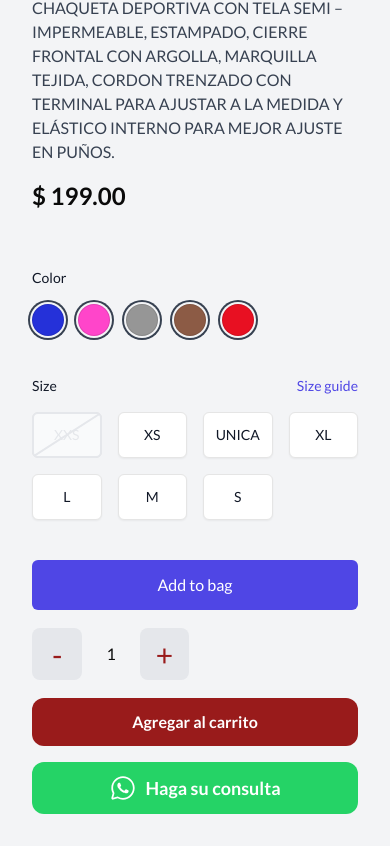
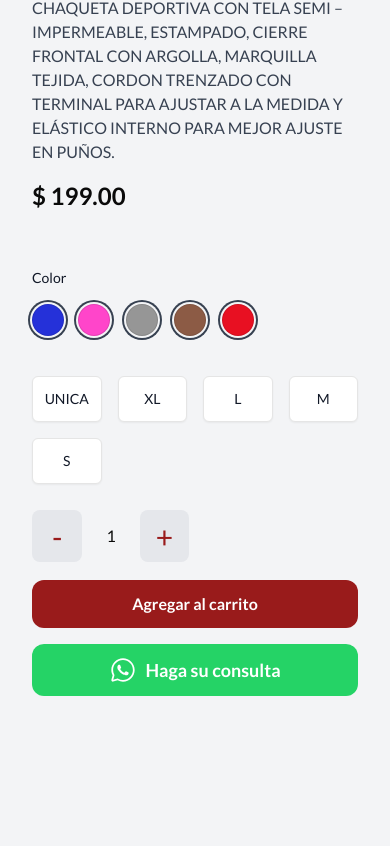
Before and after one commit to CesarGMEFA/sabrinasport7-nextjs, a Next.js app: page /productos/1 in a window 390 px wide. Shown: the part 625-1471 px from the top of the page. After the commit the page ends 1353 px from the top, so only its background shows below. Built offline with nearby package versions, Linux system fonts and the light colour scheme.

Commit message:
Refactor code to improve performance and readability

```diff
--- a/src/app/productos/[id]/page.tsx
+++ b/src/app/productos/[id]/page.tsx
@@ -6,9 +6,22 @@ import { v4 as uuid } from "uuid";
 import clsx from "clsx";
 import ReactHtmlParser from "react-html-parser";
 import WhatsAppIcon from "@/components/icons/WhatsAppIcon";
+import {
+  Form,
+  FormControl,
+  FormDescription,
+  FormField,
+  FormItem,
+  FormLabel,
+  FormMessage,
+} from "@/components/ui/form";
+import { Input } from "@/components/ui/input";
 import { colorMap } from "@/lib/colorMap";
 import { getProduct } from "@/lib/api/products";
 
+import { zodResolver } from "@hookform/resolvers/zod";
+import { useForm, Controller } from "react-hook-form";
+import * as z from "zod";
 type Props = {
   params: {
     id: string;
@@ -28,11 +41,8 @@ export default function ProductPage({ params }: Props) {
     "https://sabrinasport7.com/wp-content/uploads/2023/11/104153_3_738x.progressive.webp",
     "https://sabrinasport7.com/wp-content/uploads/2023/11/104153_6_738x.progressive.webp",
   ]);
-
   const [activeImg, setActiveImage] = useState(images[0]);
-
   const [amount, setAmount] = useState(1);
-
   const [selectedColor, setSelectedColor] = useState("");
   const [selectedSize, setSelectedSize] = useState("");
 
@@ -46,19 +56,34 @@ export default function ProductPage({ params }: Props) {
   };
 
   const sizes = {
-    "id": 5,
-    "name": "Talla",
-    "position": 0,
-    "visible": true,
-    "variation": true,
-    "options": [
-      "UNICA",
-      "XL",
-      "L",
-      "M",
-      "s"
-    ]
-  }
+    id: 5,
+    name: "Talla",
+    position: 0,
+    visible: true,
+    variation: true,
+    options: ["UNICA", "XL", "L", "M", "s"],
+  };
+
+  // const formSchema = z.object({
+  //   color: z.string().optional().refine(value => value !== '', {
+  //     message: "Es obligatorio seleccionar un color para guardar el producto.",
+  //   }),
+  //   size: z.string().optional().refine(value => value !== '', {
+  //     message: "Es obligatorio seleccionar un tamaño para guardar el producto.",
+  //   }),
+  // });
+  const formSchema = z.object({
+    color: z.string().optional(),
+    size: z.string().optional(),
+  });
+  const form = useForm<z.infer<typeof formSchema>>({
+    resolver: zodResolver(formSchema),
+  });
+
+  const onSubmit = (data: any) => {
+    data.amount = amount;
+    console.log(data);
+  };
 
   return (
     <section className="max-w-7xl mx-auto p-8">
@@ -125,7 +150,7 @@ export default function ProductPage({ params }: Props) {
               -M
             </h1>
           </div>
-          <div className='text-gray-700'>
+          <div className="text-gray-700">
             {ReactHtmlParser(
               "<p >CHAQUETA DEPORTIVA CON TELA SEMI &#8211; IMPERMEABLE, ESTAMPADO, CIERRE FRONTAL CON ARGOLLA, MARQUILLA TEJIDA, CORDON TRENZADO CON TERMINAL PARA AJUSTAR A LA MEDIDA Y ELÁSTICO INTERNO PARA MEJOR AJUSTE EN PUÑOS.</p>\n"
             )}
@@ -133,33 +158,34 @@ export default function ProductPage({ params }: Props) {
           <h6 className="text-2xl font-semibold">$ 199.00</h6>
           {/* Options */}
 
-          <form className="mt-10">
-
+          <form onSubmit={form.handleSubmit(onSubmit)} className="mt-10">
             {/* <!-- Colors --> */}
+            <Controller
+              control={form.control}
+              name="color"
+              render={({ field }) => (
                 <div>
                   <h3 className="text-sm font-medium text-gray-900">Color</h3>
 
                   <fieldset className="mt-4">
                     <legend className="sr-only">Choose a color</legend>
                     <div className="flex items-center space-x-3">
-
                       {atributos.options.map((color, index) => (
                         <label
                           key={uuid()}
                           className={clsx(
                             `relative -m-0.5 flex cursor-pointer items-center justify-center rounded-full p-0.5 focus:outline-none ring-gray-700`,
                             {
-                          "ring ring-offset-1": selectedColor === color,
-                          "ring-2": selectedColor !== color
+                              "ring ring-offset-1": field.value === color,
+                              "ring-2": field.value !== color,
                             }
                           )}
                         >
                           <input
                             type="radio"
-                        name="color-choice"
                             value={color}
                             className="sr-only"
-                        onChange={() => setSelectedColor(color)}
+                            onChange={() => field.onChange(color)}
                             aria-labelledby={`color-choice-${index}-label`}
                           />
                           <span
@@ -171,159 +197,88 @@ export default function ProductPage({ params }: Props) {
                           <span
                             aria-hidden="true"
                             className={`h-8 w-8 rounded-full border border-black border-opacity-10`}
-                        style={{ backgroundColor: colorMap[color as keyof typeof colorMap] }}
+                            style={{
+                              backgroundColor:
+                                colorMap[color as keyof typeof colorMap],
+                            }}
                           ></span>
                         </label>
                       ))}
                     </div>
                   </fieldset>
                 </div>
+              )}
+            />
 
             {/* <!-- Sizes --> */}
+            <Controller
+              control={form.control}
+              name="size"
+              render={({ field }) => (
                 <div className="mt-10">
-              <div className="flex items-center justify-between">
-                <h3 className="text-sm font-medium text-gray-900">Size</h3>
-                <a
-                  href="#"
-                  className="text-sm font-medium text-indigo-600 hover:text-indigo-500"
-                >
-                  Size guide
-                </a>
-              </div>
-
                   <fieldset className="mt-4">
                     <legend className="sr-only">Choose a size</legend>
                     <div className="grid grid-cols-4 gap-4 sm:grid-cols-8 lg:grid-cols-4">
-                  {/* <!-- Active: "ring-2 ring-indigo-500" --> */}
-                  <label className="group relative flex items-center justify-center rounded-md border py-3 px-4 text-sm font-medium uppercase hover:bg-gray-50 focus:outline-none sm:flex-1 sm:py-6 cursor-not-allowed bg-gray-50 text-gray-200">
+                      {sizes.options.map((size, index) => (
+                        <label
+                          key={uuid()}
+                          className={clsx(
+                            "group relative flex items-center justify-center rounded-md border py-3 px-4 text-sm font-medium uppercase hover:bg-gray-50 focus:outline-none sm:flex-1 sm:py-6 cursor-pointer bg-white text-gray-900 shadow-sm",
+                            {
+                              "ring-2 ring-red-500": field.value === size,
+                            }
+                          )}
+                        >
                           <input
                             type="radio"
-                      name="size-choice"
-                      value="XXS"
-                      disabled
-                      className="sr-only"
-                      aria-labelledby="size-choice-0-label"
-                    />
-                    <span id="size-choice-0-label">XXS</span>
-                    <span
-                      aria-hidden="true"
-                      className="pointer-events-none absolute -inset-px rounded-md border-2 border-gray-200"
-                    >
-                      <svg
-                        className="absolute inset-0 h-full w-full stroke-2 text-gray-200"
-                        viewBox="0 0 100 100"
-                        preserveAspectRatio="none"
-                        stroke="currentColor"
-                      >
-                        <line
-                          x1="0"
-                          y1="100"
-                          x2="100"
-                          y2="0"
-                          vectorEffect="non-scaling-stroke"
-                        />
-                      </svg>
-                    </span>
-                  </label>
-
-                  {/* <!-- Active: "ring-2 ring-indigo-500" --> */}
-                  <label className={clsx(
-                    "group relative flex items-center justify-center rounded-md border py-3 px-4 text-sm font-medium uppercase hover:bg-gray-50 focus:outline-none sm:flex-1 sm:py-6 cursor-pointer bg-white text-gray-900 shadow-sm",
-                    {
-                      "ring-2 ring-indigo-500": selectedSize === "XS",
-                    }
-                  )}>
-                    <input
-                      type="radio"
-                      name="size-choice"
-                      value="XS"
-                      className="sr-only"
-                      aria-labelledby={`size-choice-4-label`}
-                    />
-                    <span id="size-choice-1-label">XS</span>
-                    {/* <!--
-                    Active: "border", Not Active: "border-2"
-                    Checked: "border-indigo-500", Not Checked: "border-transparent"
-                  --> */}
-                    <span
-                      className={clsx(
-                        "pointer-events-none absolute -inset-px rounded-md",
-                        {
-                          "border border-indigo-500": selectedSize === "XS",
-                          "border-2 border-transparent": selectedSize !== "XS",
-                        }
-                      )}
-                      aria-hidden="true"
-                    ></span>
-                  </label>
-
-                  {sizes.options.map((size, index) => (
-                    <label key={uuid()} className={clsx(
-                    "group relative flex items-center justify-center rounded-md border py-3 px-4 text-sm font-medium uppercase hover:bg-gray-50 focus:outline-none sm:flex-1 sm:py-6 cursor-pointer bg-white text-gray-900 shadow-sm",
-                    {
-                      "ring-2 ring-red-500": selectedSize === size,
-                    }
-                  )}>
-                    <input
-                      type="radio"
-                      name="size-choice"
                             value={size}
                             className="sr-only"
-                      onChange={() => setSelectedSize(size)}
+                            onChange={() => field.onChange(size)}
                             aria-labelledby={`size-choice-${index}-label`}
                           />
                           <span id={`size-choice-${index}-label`}>{size}</span>
-                    {/* <!--
-                    Active: "border", Not Active: "border-2"
-                    Checked: "border-indigo-500", Not Checked: "border-transparent"
-                  --> */}
-                    <span
-                      className={clsx(
-                        "pointer-events-none absolute -inset-px rounded-md",
-                        {
-                          "border border-indigo-500": selectedSize === "XS",
-                          "border-2 border-transparent": selectedSize !== "XS",
-                        }
-                      )}
-                      aria-hidden="true"
-                    ></span>
+                          {/* ... */}
                         </label>
                       ))}
                     </div>
                   </fieldset>
                 </div>
-
-            <button
-              type="submit"
-              className="mt-10 flex w-full items-center justify-center rounded-md border border-transparent bg-indigo-600 px-8 py-3 text-base font-medium text-white hover:bg-indigo-700 focus:outline-none focus:ring-2 focus:ring-indigo-500 focus:ring-offset-2"
-            >
-              Add to bag
-            </button>
-          </form>
+              )}
+            />
 
             {/* Qty & Btn Cart */}
-          <div className="flex flex-row flex-wrap sm:flex-nowrap items-center gap-4 sm:gap-12">
-            {/* Quantity */}
+            <div className="flex flex-row flex-wrap sm:flex-nowrap items-center gap-4 sm:gap-12 mt-6">
               <div className="flex flex-row items-center">
                 <button
+                  type="button"
                   className="bg-gray-200 py-2 px-5 rounded-lg text-red-800 text-3xl"
-                onClick={() => setAmount((prev) => prev - 1)}
+                  onClick={() => setAmount((prev) => (prev > 0 ? prev - 1 : 0))}
                 >
                   -
                 </button>
-              <span className="py-4 px-6 rounded-lg">{amount}</span>
+                <span
+                  className={clsx("py-4 px-6 rounded-lg", {
+                    "text-gray-500": amount === 0,
+                  })}
+                >
+                  {amount}
+                </span>
                 <button
+                  type="button"
                   className="bg-gray-200 py-2 px-4 rounded-lg text-red-800 text-3xl"
                   onClick={() => setAmount((prev) => prev + 1)}
                 >
                   +
                 </button>
               </div>
-            {/* Button Add To Cart */}
-            <button className="bg-red-800 w-full text-white font-semibold py-3 lg:px-16 rounded-xl">
+              <button
+                type="submit"
+                className="bg-red-800 w-full text-white font-semibold py-3 lg:px-16 rounded-xl"
+              >
                 Agregar al carrito
               </button>
             </div>
+          </form>
 
           {/* WhatsApp Button */}
           <Link
@@ -338,3 +293,181 @@ export default function ProductPage({ params }: Props) {
     </section>
   );
 }
+
+// const ProductPage2 = () => (
+//   <form onSubmit={form.handleSubmit(onSubmit)} className="mt-10">
+//             {/* <!-- Colors --> */}
+//             <div>
+//               <h3 className="text-sm font-medium text-gray-900">Color</h3>
+
+//               <fieldset className="mt-4">
+//                 <legend className="sr-only">Choose a color</legend>
+//                 <div className="flex items-center space-x-3">
+//                   {atributos.options.map((color, index) => (
+//                     <label
+//                       key={uuid()}
+//                       className={clsx(
+//                         `relative -m-0.5 flex cursor-pointer items-center justify-center rounded-full p-0.5 focus:outline-none ring-gray-700`,
+//                         {
+//                           "ring ring-offset-1": selectedColor === color,
+//                           "ring-2": selectedColor !== color,
+//                         }
+//                       )}
+//                     >
+//                       <input
+//                         type="radio"
+//                         name="color-choice"
+//                         value={color}
+//                         className="sr-only"
+//                         onChange={() => setSelectedColor(color)}
+//                         aria-labelledby={`color-choice-${index}-label`}
+//                       />
+//                       <span
+//                         id={`color-choice-${index}-label`}
+//                         className="sr-only"
+//                       >
+//                         {color}
+//                       </span>
+//                       <span
+//                         aria-hidden="true"
+//                         className={`h-8 w-8 rounded-full border border-black border-opacity-10`}
+//                         style={{
+//                           backgroundColor:
+//                             colorMap[color as keyof typeof colorMap],
+//                         }}
+//                       ></span>
+//                     </label>
+//                   ))}
+//                 </div>
+//               </fieldset>
+//             </div>
+
+//             {/* <!-- Sizes --> */}
+//             <div className="mt-10">
+//               <div className="flex items-center justify-between">
+//                 <h3 className="text-sm font-medium text-gray-900">Size</h3>
+//                 <a
+//                   href="#"
+//                   className="text-sm font-medium text-indigo-600 hover:text-indigo-500"
+//                 >
+//                   Size guide
+//                 </a>
+//               </div>
+
+//               <fieldset className="mt-4">
+//                 <legend className="sr-only">Choose a size</legend>
+//                 <div className="grid grid-cols-4 gap-4 sm:grid-cols-8 lg:grid-cols-4">
+//                   {/* <!-- Active: "ring-2 ring-indigo-500" --> */}
+//                   <label className="group relative flex items-center justify-center rounded-md border py-3 px-4 text-sm font-medium uppercase hover:bg-gray-50 focus:outline-none sm:flex-1 sm:py-6 cursor-not-allowed bg-gray-50 text-gray-200">
+//                     <input
+//                       type="radio"
+//                       name="size-choice"
+//                       value="XXS"
+//                       disabled
+//                       className="sr-only"
+//                       aria-labelledby="size-choice-0-label"
+//                     />
+//                     <span id="size-choice-0-label">XXS</span>
+//                     <span
+//                       aria-hidden="true"
+//                       className="pointer-events-none absolute -inset-px rounded-md border-2 border-gray-200"
+//                     >
+//                       <svg
+//                         className="absolute inset-0 h-full w-full stroke-2 text-gray-200"
+//                         viewBox="0 0 100 100"
+//                         preserveAspectRatio="none"
+//                         stroke="currentColor"
+//                       >
+//                         <line
+//                           x1="0"
+//                           y1="100"
+//                           x2="100"
+//                           y2="0"
+//                           vectorEffect="non-scaling-stroke"
+//                         />
+//                       </svg>
+//                     </span>
+//                   </label>
+
+//                   {/* <!-- Active: "ring-2 ring-indigo-500" --> */}
+//                   <label
+//                     className={clsx(
+//                       "group relative flex items-center justify-center rounded-md border py-3 px-4 text-sm font-medium uppercase hover:bg-gray-50 focus:outline-none sm:flex-1 sm:py-6 cursor-pointer bg-white text-gray-900 shadow-sm",
+//                       {
+//                         "ring-2 ring-indigo-500": selectedSize === "XS",
+//                       }
+//                     )}
+//                   >
+//                     <input
+//                       type="radio"
+//                       name="size-choice"
+//                       value="XS"
+//                       className="sr-only"
+//                       aria-labelledby={`size-choice-4-label`}
+//                     />
+//                     <span id="size-choice-1-label">XS</span>
+//                     {/* <!--
+//                   Active: "border", Not Active: "border-2"
+//                   Checked: "border-indigo-500", Not Checked: "border-transparent"
+//                 --> */}
+//                     <span
+//                       className={clsx(
+//                         "pointer-events-none absolute -inset-px rounded-md",
+//                         {
+//                           "border border-indigo-500": selectedSize === "XS",
+//                           "border-2 border-transparent":
+//                             selectedSize !== "XS",
+//                         }
+//                       )}
+//                       aria-hidden="true"
+//                     ></span>
+//                   </label>
+
+//                   {sizes.options.map((size, index) => (
+//                     <label
+//                       key={uuid()}
+//                       className={clsx(
+//                         "group relative flex items-center justify-center rounded-md border py-3 px-4 text-sm font-medium uppercase hover:bg-gray-50 focus:outline-none sm:flex-1 sm:py-6 cursor-pointer bg-white text-gray-900 shadow-sm",
+//                         {
+//                           "ring-2 ring-red-500": selectedSize === size,
+//                         }
+//                       )}
+//                     >
+//                       <input
+//                         type="radio"
+//                         name="size-choice"
+//                         value={size}
+//                         className="sr-only"
+//                         onChange={() => setSelectedSize(size)}
+//                         aria-labelledby={`size-choice-${index}-label`}
+//                       />
+//                       <span id={`size-choice-${index}-label`}>{size}</span>
+//                       {/* <!--
+//                   Active: "border", Not Active: "border-2"
+//                   Checked: "border-indigo-500", Not Checked: "border-transparent"
+//                 --> */}
+//                       <span
+//                         className={clsx(
+//                           "pointer-events-none absolute -inset-px rounded-md",
+//                           {
+//                             "border border-indigo-500": selectedSize === "XS",
+//                             "border-2 border-transparent":
+//                               selectedSize !== "XS",
+//                           }
+//                         )}
+//                         aria-hidden="true"
+//                       ></span>
+//                     </label>
+//                   ))}
+//                 </div>
+//               </fieldset>
+//             </div>
+
+//             <button
+//               type="submit"
+//               className="mt-10 flex w-full items-center justify-center rounded-md border border-transparent bg-indigo-600 px-8 py-3 text-base font-medium text-white hover:bg-indigo-700 focus:outline-none focus:ring-2 focus:ring-indigo-500 focus:ring-offset-2"
+//             >
+//               Add to bag
+//             </button>
+//           </form>
+// )
```
Lines whose indentation alone changed are shown as unchanged.
